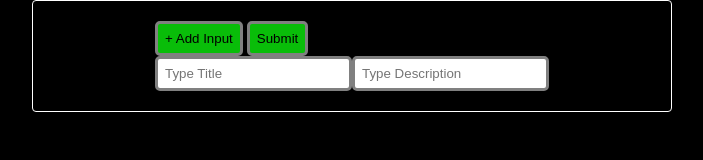
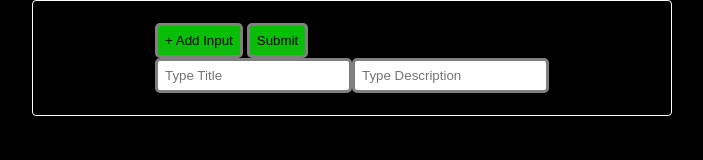
Before and after one commit to Janvichavda/JavascriptPractice, a plain HTML site: page practice/23AddTitle.html in a window 1280 px wide. Both pictures are taken after a click on the button "+ Add Input". Shown: the whole page, without its empty margins (288-991 px from the left). Drawn offline with Linux system fonts and the light colour scheme.

Commit message:
Add Title

```diff
--- a/practice/23AddTitle.html
+++ b/practice/23AddTitle.html
@@ -56,21 +56,27 @@
 
 <body>
     <div class="flex-container">
-        <form id="myForm">
-            <button type="button" id="addInput">+ Add Input</button>
-            <button>Submit</button>
-            <br>
+        <form>
+            <table>
+                <tr>
+                    <td>
+                        <button type="button" id="addInput">+ Add Input</button>
+                        <button id="submitdata">Submit</button>
+                        <br>
+                    </td>
+                </tr>
+            </table>
         </form>
     </div>
 
     <script>
         // Selectors
         const addInputBtn = document.getElementById("addInput");
-        const form = document.getElementById("myForm");
+        const sub = document.getElementById("submitdata");
 
         // Event listeners
         addInputBtn.addEventListener("click", addInput);
-        form.addEventListener("submit", handleSubmit);
+        sub.addEventListener("click", handleSubmit);
 
         // Function to add input fields
         function addInput() {
@@ -78,17 +84,17 @@
             input.classList.add("myInput");
             input.placeholder = 'Type Title';
             input.type = "text";
-            form.appendChild(input);
+            addInputBtn.parentElement.appendChild(input);
 
             const inputDescription = document.createElement('input');
             inputDescription.classList.add("myDescription");
             inputDescription.placeholder = 'Type Description';
             inputDescription.type = "text";
-            form.appendChild(inputDescription);
+            addInputBtn.parentElement.appendChild(inputDescription);
 
             const lineBreak = document.createElement("br");
-            form.appendChild(lineBreak);
-            form.appendChild(lineBreak);
+            addInputBtn.parentElement.appendChild(lineBreak);
+            addInputBtn.parentElement.appendChild(lineBreak);
 
         }
 
```
Also changed, not shown: practice/divdynamic.html (+2 -1 lines).
